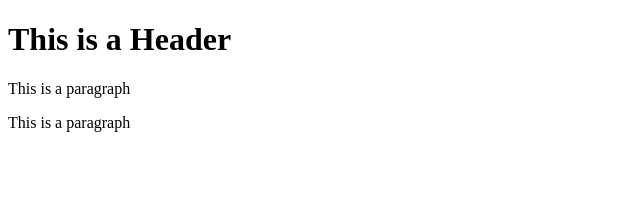
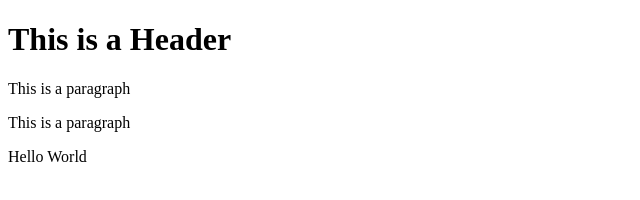
Before and after one commit to elienabushosi/git-test, a website: page index.html in a window 1280 px wide. Shown: the whole page, without its empty margins (0-640 px from the left). Drawn offline with Linux system fonts and the light colour scheme.

```diff
--- a/index.html
+++ b/index.html
@@ -4,5 +4,6 @@
       <h1>This is a Header</h1>
         <p>This is a paragraph</p>
         <p>This is a paragraph</p>
+        <P> Hello World</P>
    </body>
 </html>
```
Also changed, not shown: package.json (added, +24 -0 lines), 2 other files.
